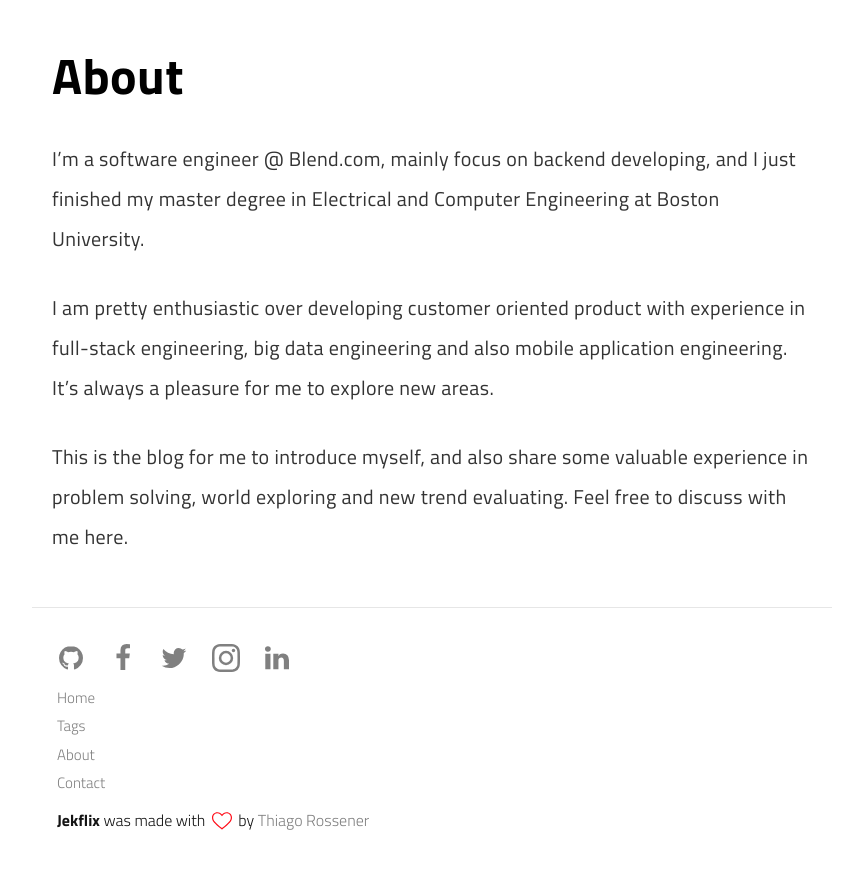
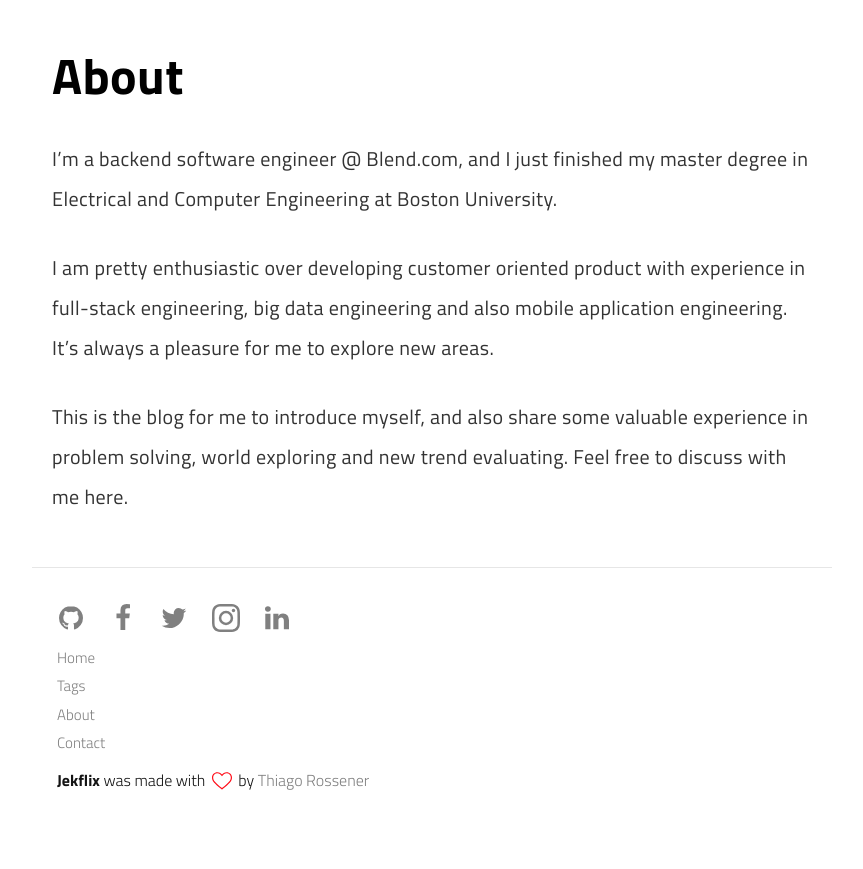
Before and after one commit to 8128/Jekflix-8128.github.io, a Jekyll site: the page built from pages/about.md, in a window 1280 px wide and 1198 px high. Shown: the part 329-1198 px from the top of the window, without its empty margins (208-1071 px from the left). Built offline with Jekyll 4.4.1, drawn with Linux system fonts in a browser that asks for light colours; a script that is not in the unit is left out.

Commit message:
update about

```diff
--- a/pages/about.md
+++ b/pages/about.md
@@ -9,7 +9,7 @@ permalink: /about/
 
 # About
 
-I'm a software engineer @ Blend.com, mainly focus on backend developing, and I just finished my master degree in Electrical and Computer Engineering at Boston University.
+I'm a backend software engineer @ Blend.com, and I just finished my master degree in Electrical and Computer Engineering at Boston University.
 
 I am pretty enthusiastic over developing customer oriented product with experience in full-stack engineering, big data engineering and also mobile application engineering. It's always a pleasure for me to explore new areas.
 
```
